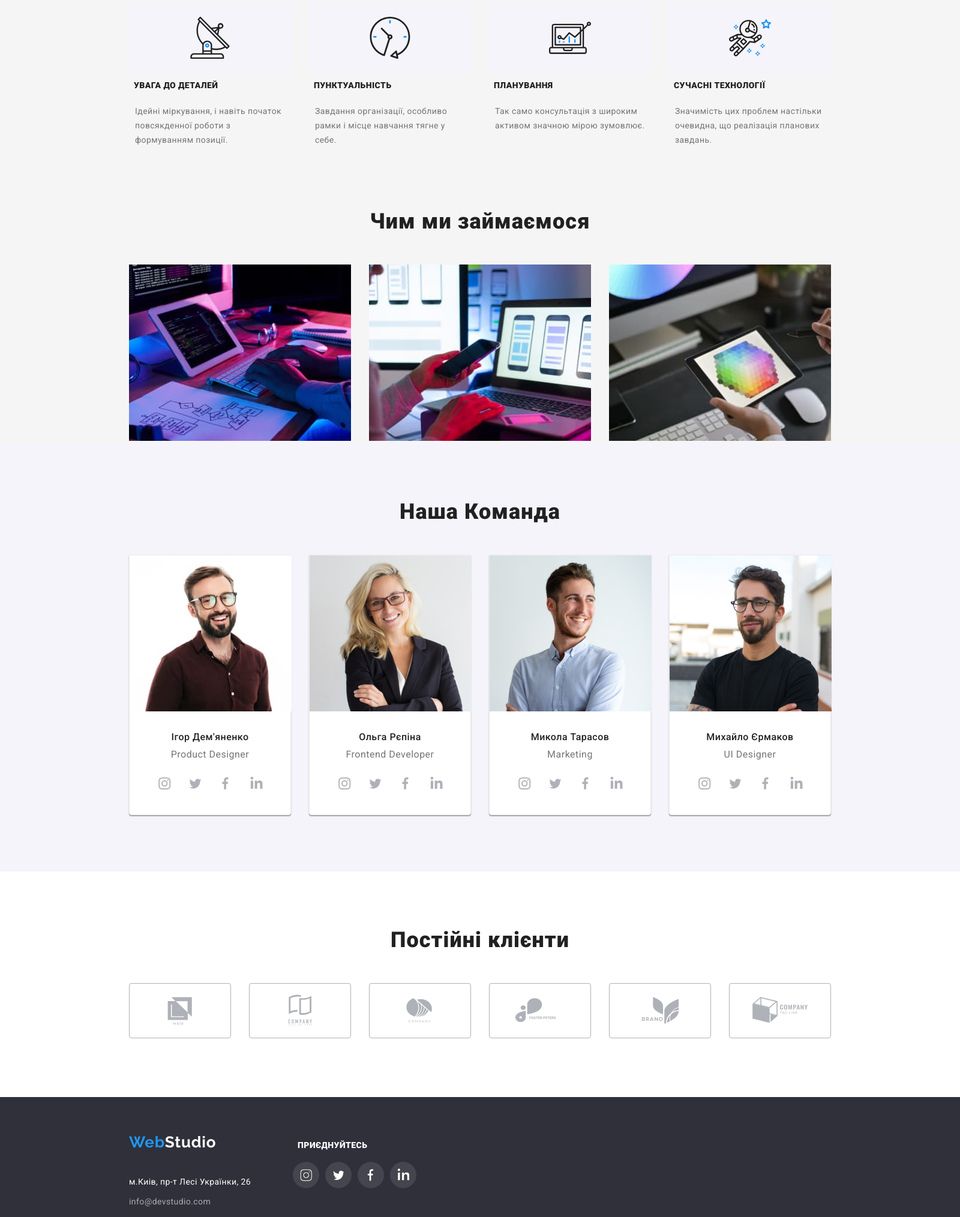
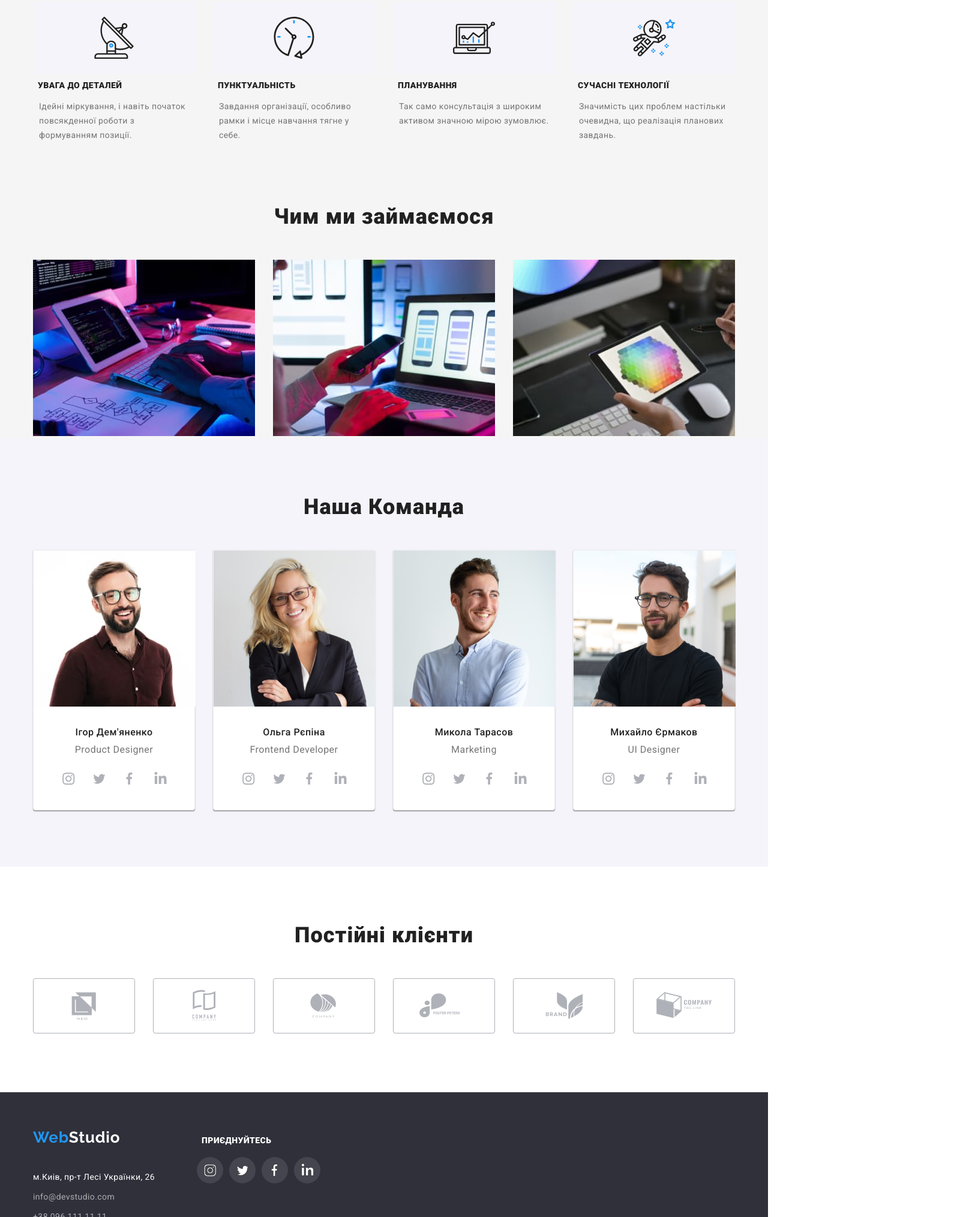
Before and after one commit to TONYGUDIMA/goit-markup-hw-04, a plain HTML site: page index.html in a window 1280 px wide. Shown: the part 771-2800 px from the top of the page at 60% size, 1600 px wide, since content can reach past the window. Drawn offline with Linux system fonts and the light colour scheme.

Commit message:
Add files via upload

```diff
--- a/css/styles.css
+++ b/css/styles.css
@@ -12,7 +12,7 @@ ul {
   list-style: none;
 }
 body {
-  width: 1600px;
+  max-width: 1600px;
   font-family: 'Roboto', sans-serif;
 }
 .icons {
@@ -60,8 +60,8 @@ ul {
   display: flex;
 }
 .navigation-list li {
-  padding-top: 8px;
-  padding-right: 50px;
+  margin-top: 8px;
+  margin-right: 50px;
   font-family: 'Roboto';
   font-style: normal;
   font-weight: 500;
@@ -169,6 +169,8 @@ ul {
   margin-right: 0;
 }
 .section-white1 p {
+  margin-top: 10px;
+  padding: 0 10px 10px;
   font-family: 'Roboto';
   font-style: normal;
   font-weight: 400;
@@ -183,7 +185,6 @@ ul {
   letter-spacing: 0.03em;
 }
 .section.white2 h2 {
-  padding-bottom: 50px;
   font-family: 'Roboto';
   font-style: normal;
   font-weight: 700;
@@ -230,7 +231,7 @@ ul {
 }
 .section h2 {
   margin: 0;
-  padding-bottom: 50px;
+  margin-bottom: 50px;
   align-self: center;
   font-family: 'Roboto';
   font-style: normal;
@@ -308,7 +309,7 @@ ul {
 .footer-links {
   color: #FFFFFF99;
   text-decoration: none;
-  padding-bottom: 6px;
+  margin-bottom: 6px;
   font-family: 'Roboto';
   font-style: normal;
   font-weight: 400;
@@ -320,7 +321,7 @@ ul {
   padding-top: 20px;
 }
 .address-list-item {
-  padding-top: 9px;
+  margin-top: 9px;
 }
 .address-list-item a:hover {
   color: var(--blue);
@@ -342,7 +343,7 @@ ul {
 }
 .social-list-footer {
   justify-content: space-around;
-  padding: 4px 70px 100px 70px;
+  margin: 4px 70px 100px 70px;
   display: flex;
   flex-direction: column;
 }
@@ -350,7 +351,7 @@ ul {
   display: flex;
 }
 .social-link-list li {
-  padding-right: 10px;
+  margin-right: 10px;
 }
 .social-links-footer {
   fill: #fff;
@@ -426,10 +427,11 @@ ul {
   line-height: 1.87;
   letter-spacing: 0.03em;
   color: var(--lgray);
-  padding: 10px;
+  padding: 0 10px;
   margin-bottom: 10px;
   padding-left: 24px;
   padding-bottom: 15px;
+  margin-top: 10px;
 }
 
 .filters {
```
